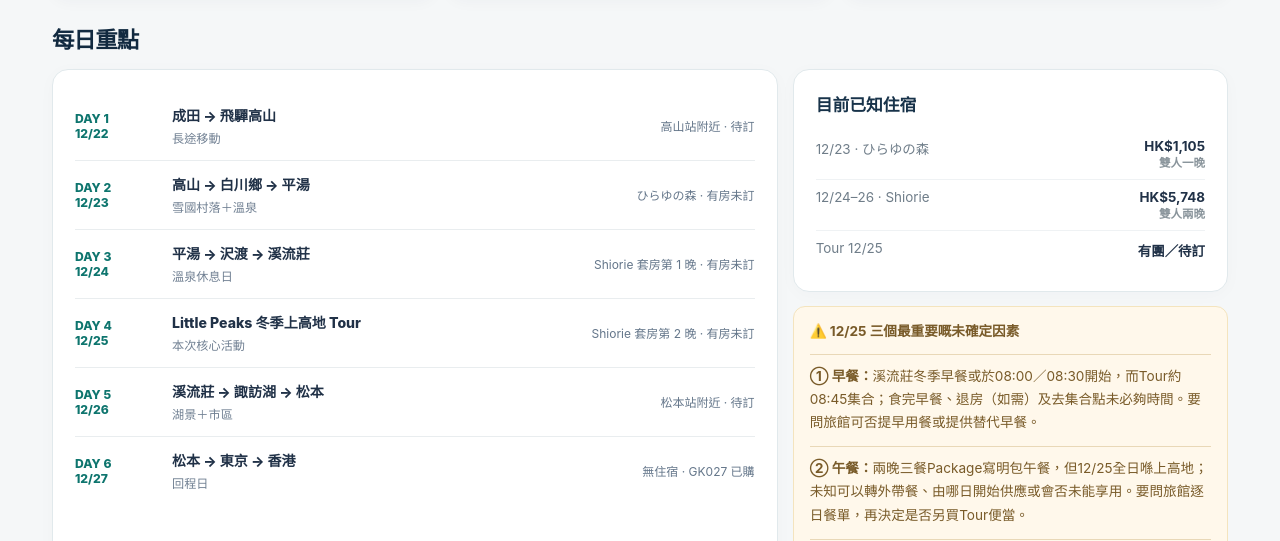
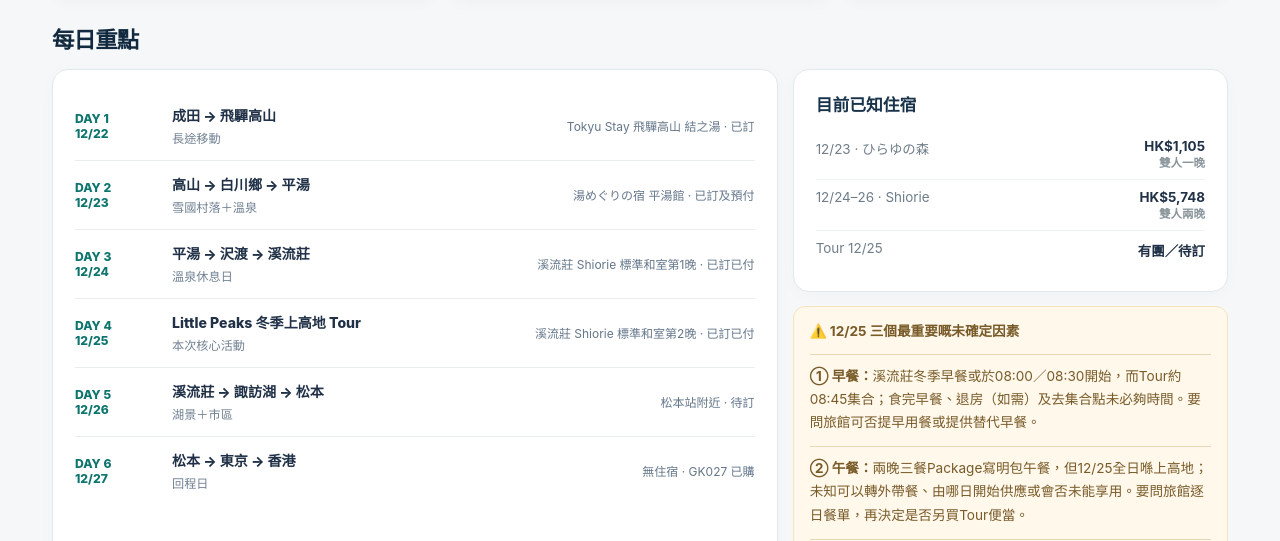
Before and after one commit to BDGOAL/kelvin, a plain HTML site: page index.html in a window 1280 px wide. Shown: the part 1344-1885 px from the top of the page. Drawn offline with Linux system fonts and the light colour scheme.

Commit message:
Update public itinerary with confirmed Takayama, Hirayukan, and Shiorie bookings (no private IDs)

```diff
--- a/index.html
+++ b/index.html
@@ -59,25 +59,25 @@ button,a,input{touch-action:manipulation}button:focus-visible,a:focus-visible,in
 <body><div class="app"><header class="hero"><div class="eyebrow">JAPAN WINTER JOURNAL · DEC 2026</div><h1>聖誕雪國之旅</h1><div class="sub">飛驒高山 · 白川鄉 · 平湯温泉 · 溪流莊 Shiorie · 上高地 · 諏訪湖 · 松本<br>詳細公共交通、住宿 Package、每日膳食、預算與預訂追蹤。</div><div class="hero-stats"><span class="stat">📅 12.22 — 12.27</span><span class="stat">👥 2 位成人</span><span class="stat">🚌 全程公共交通</span><span class="stat">✈️ GK028 / GK027 已購</span></div><div style="margin-top:16px"><button id="printBtn" onclick="window.print()">🖨️ 列印／另存 PDF</button></div></header><main class="layout"><nav class="tabs" id="tabs" aria-label="行程分頁"></nav><div id="content"></div><div class="foot">本網站為個人旅行規劃工具，資料整理於 2026-11-12。時間表、價格與酒店存貨可能變動；標註「待確認」者不得視為已預訂。日圓換港幣屬可修改估算，刷卡實際匯率以發卡行為準。上高地冬季徒步存在雪崩和結冰風險，嚮導可按天氣取消或更改路線。<div class="photo-license">📸 景點圖片使用本專案 images/ 本地檔案。未下載時顯示附有「相片尚未下載」提示嘅 SVG；點擊相片可查看原作者、授權及原始檔案。部分圖片拍攝於其他季節，只作景點識別，並非 2026 年 12 月即時雪況。酒店附近風景相不是酒店客房實拍。</div></div></main><div id="mobile-nav-slot"></div></div>
 <script>
 const DATA={rate:.04911, flights:{out:'12/22 01:10 HKG T1 → 06:20 NRT T3 · GK028',back:'12/27 19:30 NRT T3 → 23:45 HKG T1 · GK027'},days:[
- {date:'12/22',week:'二',title:'成田 → 飛驒高山',tag:'長途移動',hotel:'高山站附近 · 待訂',meals:['早餐：機場／新宿自費','午餐：新宿上車前買便當','晚餐：高山飛驒牛自費'],events:[['01:10','航班','香港 T1 → 成田 T3','GK028 06:20 抵達。機上不含餐食。','已購'],['06:20–08:10','準備','成田機場 T3','入境、領行李及前往空港第2ビル站。預留彈性。','估算'],['08:15 → 09:45','交通','Narita Express｜空港第2ビル → 新宿','參考目標班次；如果入境延誤，需要重選車次。','未訂'],['09:45–10:45','餐食','Busta 新宿 4樓','換車、買午餐便當及候車。','自費'],['11:05 → 16:50','交通','新宿 → 高山濃飛巴士中心','京王／濃飛直達高速巴士，¥8,000／人起為先前估算，未鎖定售價。','未訂'],['17:00–晚上','觀光','高山古街＋飛驒牛晚餐','入住高山站附近酒店。古街個別商店可能已關門。','未訂']]},
- {date:'12/23',week:'三',title:'高山 → 白川鄉 → 平湯',tag:'雪國村落＋溫泉',hotel:'ひらゆの森 · 有房未訂',meals:['早餐：高山自費／視酒店包餐','午餐：白川鄉自費','晚餐：ひらゆの森 Half Board 已包含'],events:[['06:30–07:30','準備','高山酒店','早餐、退房、寄存大行李，前往濃飛BT。','待安排'],['07:50 → 08:40','交通','高山濃飛BT → 白川鄉','預約制高速巴士。成人單程 ¥2,900。','未訂'],['08:40–12:15','觀光','白川鄉合掌造聚落','拍照、展望台視道路開放；午餐後回站。','自由活動'],['12:35 → 13:25','交通','白川鄉 → 高山','預約制巴士，成人單程 ¥2,900。','未訂'],['13:25–14:25','準備','高山BT／酒店','領取行李，步行去往平湯的巴士站。','待安排'],['14:40 → 15:38','交通','高山 → 平湯温泉','濃飛巴士參考班次，票價仍待核。','待確認'],['約16:00','住宿','ひらゆの森','入住、浸天然溫泉；享用飛驒牛晚餐。','有房未訂']]},
- {date:'12/24',week:'四',title:'平湯 → 沢渡 → 溪流莊',tag:'溫泉休息日',hotel:'Shiorie 套房第 1 晚 · 有房未訂',meals:['早餐：ひらゆの森 07:30（包含）','午餐：平湯自費；Shiorie 入住日午餐待核','晚餐：Shiorie 套餐包含'],events:[['07:30–08:30','餐食','ひらゆの森','已包日式早餐。','已包含'],['08:30–10:00','準備','ひらゆの森','退房時間 07:00–10:00。','待入住'],['10:00–12:20','觀光','平湯温泉','附近散步、午餐、前往巴士站。','自由活動'],['12:55 → 13:17','交通','平湯温泉 → 沢渡BT','高山—松本線跨城巴士；成人單程參考 ¥1,500。','未訂'],['13:17–14:30','交通','沢渡BT → 溪流莊','約步行 5 分鐘；請向旅館確認冬季實際入口及寄存行李。','待核'],['14:30–18:00','住宿','渓流荘しおり絵 Shiorie','43㎡ 2樓附足湯露台清流套房；套裝連住兩晚，晚餐於旅館享用。','有房未訂']]},
- {date:'12/25',week:'五',title:'Little Peaks 冬季上高地 Tour',tag:'本次核心活動',hotel:'Shiorie 套房第 2 晚 · 有房未訂',meals:['早餐：Shiorie 包餐，時間可能與團撞','午餐：酒店可否外帶／Tour 便當待核','晚餐：Shiorie 套餐包含'],events:[['約08:00','餐食','溪流莊 Shiorie','冬季早餐可能 08:00 或 08:30 開始；須問可否提早食或改其他形式。','待確認'],['08:45左右','接送','沢渡第2停車場（待核）','Little Peaks 導覽車接送，溪流莊門口集合須同嚮導書面確認。不是一般中の湯定期巴士。','待確認'],['日間','觀光','釜トンネル → 上高地','Little Peaks 雪鞋 1DAY。按風雪、雪崩風險及隊伍能力調整目標路線。','有團未訂'],['午餐','餐食','活動路上','Shiorie 三餐套餐中嘅午餐能否提供便當？如不能可另買 Tour 便當。','待確認'],['約15:30–16:30','接送','上高地 → 沢渡','時段為規劃估算，實際以嚮導通知為準。','待確認'],['晚上','住宿','Shiorie','返同一間足湯套房浸溫泉及晚餐，毋須當日帶行李登山。','套餐包含']]},
- {date:'12/26',week:'六',title:'溪流莊 → 諏訪湖 → 松本',tag:'湖景＋市區',hotel:'松本站附近 · 待訂',meals:['早餐：Shiorie 套餐包含','午餐：諏訪湖自費','晚餐：松本自費'],events:[['08:00–09:05','餐食','溪流莊','早餐、退房，需確認能否趕 09:17 往松本巴士。','待確認'],['09:17 → 10:23','交通','沢渡BT → 松本BT','高山—松本線；價錢待查。','未訂'],['10:30–11:30','準備','松本駅','酒店寄存行李、準備轉 JR。','未訂'],['中午','交通','松本駅 → 上諏訪駅','JR 篠ノ井線／中央本線方向，待選具體列車。','待選車次'],['下午','觀光','諏訪湖','湖邊散步，片倉館千人風呂視當日營業。','備選門票'],['傍晚','交通','上諏訪 → 松本','JR 返松本，入住車站附近酒店。','未訂']]},
+ {date:'12/22',week:'二',title:'成田 → 飛驒高山',tag:'長途移動',hotel:'Tokyu Stay 飛驒高山 結之湯 · 已訂',meals:['早餐：機場／新宿自費','午餐：新宿上車前買便當','晚餐：高山飛驒牛自費'],events:[['01:10','航班','香港 T1 → 成田 T3','GK028 06:20 抵達。機上不含餐食。','已購'],['06:20–08:10','準備','成田機場 T3','入境、領行李及前往空港第2ビル站。預留彈性。','估算'],['08:15 → 09:45','交通','Narita Express｜空港第2ビル → 新宿','參考目標班次；如果入境延誤，需要重選車次。','未訂'],['09:45–10:45','餐食','Busta 新宿 4樓','換車、買午餐便當及候車。','自費'],['11:05 → 16:50','交通','新宿 → 高山濃飛巴士中心','京王／濃飛直達高速巴士，¥8,000／人起為先前估算，未鎖定售價。','未訂'],['17:00–晚上','觀光','高山古街＋飛驒牛晚餐','入住已訂 Tokyu Stay Hida Takayama Musubinoyu（Superior Twin 禁煙），房費HK$956.32預計12/18扣款，另現場入湯稅¥300。古街部分商店可能已關門。','酒店已訂']]},
+ {date:'12/23',week:'三',title:'高山 → 白川鄉 → 平湯',tag:'雪國村落＋溫泉',hotel:'湯めぐりの宿 平湯館 · 已訂及預付',meals:['早餐：高山自費／視酒店包餐','午餐：白川鄉自費','晚餐：平湯館早鳥一泊二食已包'],events:[['06:30–07:30','準備','高山酒店','早餐、退房、寄存大行李，前往濃飛BT。','待安排'],['07:50 → 08:40','交通','高山濃飛BT → 白川鄉','預約制高速巴士。成人單程 ¥2,900。','未訂'],['08:40–12:15','觀光','白川鄉合掌造聚落','拍照、展望台視道路開放；午餐後回站。','自由活動'],['12:35 → 13:25','交通','白川鄉 → 高山','預約制巴士，成人單程 ¥2,900。','未訂'],['13:25–14:25','準備','高山BT／酒店','領取行李，步行去往平湯的巴士站。','待安排'],['14:40 → 15:38','交通','高山 → 平湯温泉','濃飛巴士參考班次，票價仍待核。','待確認'],['約16:00','住宿','ひらゆの森','入住湯めぐりの宿 平湯館，早鳥30方案包含晚餐與翌日早餐；酒店預計到達時間原填15:00，需通知改約16:00。','已訂已付']]},
+ {date:'12/24',week:'四',title:'平湯 → 沢渡 → 溪流莊',tag:'溫泉休息日',hotel:'溪流莊 Shiorie 標準和室第1晚 · 已訂已付',meals:['早餐：平湯館一泊二食已包（供餐時間待酒店確認）','午餐：平湯自費（Shiorie標準方案不含午餐）','晚餐：Shiorie 套餐包含'],events:[['07:30–08:30','餐食','ひらゆの森','平湯館早鳥一泊二食早餐；正式供餐時間請旅館確認。','已包含'],['08:30–10:00','準備','平湯館','確認信標示退房至12:00；實際可按12:55往沢渡巴士安排。','待入住'],['10:00–12:20','觀光','平湯温泉','附近散步、午餐、前往巴士站。','自由活動'],['12:55 → 13:17','交通','平湯温泉 → 沢渡BT','高山—松本線跨城巴士；成人單程參考 ¥1,500。','未訂'],['13:17–14:30','交通','沢渡BT → 溪流莊','約步行 5 分鐘；請向旅館確認冬季實際入口及寄存行李。','待核'],['14:30–18:00','住宿','渓流荘しおり絵 Shiorie','已訂「Shiorie的正調」標準一泊二食、臨梓川琉球榻榻米2樓和室，兩晚預付¥102,500；15:00入住，12/26 11:00退房。','已訂已付']]},
+ {date:'12/25',week:'五',title:'Little Peaks 冬季上高地 Tour',tag:'本次核心活動',hotel:'溪流莊 Shiorie 標準和室第2晚 · 已訂已付',meals:['早餐：Shiorie已包，供餐時間與08:50集合需協調','午餐：酒店不包；Little Peaks兩份便當待確認','晚餐：Shiorie 套餐包含'],events:[['約08:00','餐食','溪流莊 Shiorie','冬季早餐可能 08:00 或 08:30 開始；須問可否提早食或改其他形式。','待確認'],['08:45左右','接送','沢渡第2停車場（待核）','Little Peaks 導覽車接送，溪流莊門口集合須同嚮導書面確認。不是一般中の湯定期巴士。','待確認'],['日間','觀光','釜トンネル → 上高地','Little Peaks 雪鞋 1DAY。按風雪、雪崩風險及隊伍能力調整目標路線。','有團未訂'],['午餐','餐食','活動路上','Shiorie標準一泊二食不含午餐；報名頁已選兩份¥600便當，須向Little Peaks核實供應及費用。','待確認'],['約15:30–16:30','接送','上高地 → 沢渡','時段為規劃估算，實際以嚮導通知為準。','待確認'],['晚上','住宿','Shiorie','返同一間琉球榻榻米和室，享用已包含晚餐；當日毋須帶大行李登山。','已包含']]},
+ {date:'12/26',week:'六',title:'溪流莊 → 諏訪湖 → 松本',tag:'湖景＋市區',hotel:'松本站附近 · 待訂',meals:['早餐：Shiorie 套餐包含','午餐：諏訪湖自費','晚餐：松本自費'],events:[['08:00–09:05','餐食','溪流莊','早餐、退房（最遲11:00），須確認能否趕09:17往松本巴士。','待確認'],['09:17 → 10:23','交通','沢渡BT → 松本BT','高山—松本線；價錢待查。','未訂'],['10:30–11:30','準備','松本駅','酒店寄存行李、準備轉 JR。','未訂'],['中午','交通','松本駅 → 上諏訪駅','JR 篠ノ井線／中央本線方向，待選具體列車。','待選車次'],['下午','觀光','諏訪湖','湖邊散步，片倉館千人風呂視當日營業。','備選門票'],['傍晚','交通','上諏訪 → 松本','JR 返松本，入住車站附近酒店。','未訂']]},
  {date:'12/27',week:'日',title:'松本 → 東京 → 香港',tag:'回程日',hotel:'無住宿 · GK027 已購',meals:['早餐：松本酒店視包餐／自費','午餐：新宿自費','晚餐：成田機場自費'],events:[['07:30–09:00','準備','松本','早餐及退房，帶齊全部行李。','待安排'],['上午','交通','松本駅 → 新宿','JR 特急 Azusa，09:10 左右為先前參考，須核對 12/27 實際班次。','未訂'],['中午','餐食','新宿','午餐及換乘 Narita Express，預留延誤緩衝。','自費'],['約13:30–15:00','交通','新宿 → 成田機場','N\u0027EX 往空港第2ビル站，再到 T3；以 16:30 前到航站樓為目標。','未訂'],['16:30前','準備','成田 T3','辦理登機及出境；以 Jetstar 實際截止時間為準。','待安排'],['19:30 → 23:45','航班','成田 T3 → 香港 T1','Jetstar Japan GK027，機票已購。','已購']]}],hotels:[
- {date:'12/22–23',name:'高山站附近酒店',plan:'尚未選定',normal:null,price:null,meals:'未定',status:'未訂'},
- {date:'12/23–24',name:'ひらゆの森',plan:'【Half Board】A reasonable price includes premium Hida beef loin dinner and traditional Japanese breakfast',normal:22500,price:22500,meals:'12/23 晚餐＋12/24 07:30 早餐',status:'見到有房，尚未證實訂妥'},
- {date:'12/24–26',name:'溪流莊 Shiorie · 43㎡ 2樓附足湯露台清流套房',plan:'【冬季奢華湯泊】高級套房美食與健康療癒連住之旅（2晚起）',normal:123200,price:117040,meals:'早／午／晚（按酒店供餐日；12/25 午餐與 Tour 衝突待核）',status:'有兩晚房價可訂，尚未證實付款'},
+ {date:'12/22–23',name:'Tokyu Stay Hida Takayama Musubinoyu',plan:'Superior Twin Room - Non-Smoking｜24㎡｜Agoda預訂',normal:null,price:null,hkdPrice:971.04,meals:'早餐未確認包含；12/18預計扣HK$956.32，另現場入湯稅¥300（約HK$14.72）',status:'已訂，尚待12/18扣款'},
+ {date:'12/23–24',name:'湯めぐりの宿 平湯館',plan:'【早期割30】1か月前までのご予約でお得な飛騨旅＜夕朝食付＞｜禁煙和洋室',normal:39600,price:37600,meals:'晚餐＋翌日早餐已包含；需修改預計到達時間',status:'已訂、已付¥37,600'},
+ {date:'12/24–26',name:'溪流莊 Shiorie · 臨梓川琉球榻榻米2樓和室',plan:'【標準方案】Shiorie的正調 ─ 品味風土恩澤的一泊二食基本之旅',normal:102500,price:102500,meals:'兩晚晚餐＋早餐；12/25午餐不包含',status:'已訂、已預付¥102,500'},
  {date:'12/26–27',name:'松本站附近酒店',plan:'尚未選定',normal:null,price:null,meals:'未定',status:'未訂'}
  ],budget:[
- ['ひらゆの森 Half Board',22500,'住宿','房價起，尚未付款'],['Shiorie套房兩晚（會員價）',117040,'住宿','普通價 ¥123,200；已用會員價列入'],['成田→新宿 N\u0027EX',6660,'鐵路','估算，未訂'],['新宿→高山高速巴士',16000,'高速巴士','優惠價參考，未訂'],['高山→白川鄉',5800,'高速巴士','兩人，未訂'],['白川鄉→高山',5800,'高速巴士','兩人，未訂'],['平湯→沢渡',3000,'高速巴士','兩人，未訂'],['Little Peaks日文團費參考',21000,'Tour','兩人；若需英文另核價'],['Little Peaks保險參考',400,'Tour','兩人，未定是否另收'],['高山→平湯巴士',null,'高速巴士','待報價'],['沢渡→松本巴士',null,'高速巴士','待報價'],['松本↔上諏訪 JR',null,'鐵路','待報價'],['松本→新宿 Azusa',null,'鐵路','待報價'],['新宿→成田 N\u0027EX',null,'鐵路','待報價'],['高山酒店',null,'住宿','未選定'],['松本酒店',null,'住宿','未選定'],['自費餐飲＋入場費',null,'其他','未估算']],tasks:[
+ ['湯めぐりの宿 平湯館',37600,'住宿','原價¥39,600，已預付¥37,600'],['溪流莊 Shiorie標準和室兩晚',102500,'住宿','已預付¥102,500，一泊二食'],['成田→新宿 N\u0027EX',6660,'鐵路','估算，未訂'],['新宿→高山高速巴士',16000,'高速巴士','優惠價參考，未訂'],['高山→白川鄉',5800,'高速巴士','兩人，未訂'],['白川鄉→高山',5800,'高速巴士','兩人，未訂'],['平湯→沢渡',3000,'高速巴士','兩人，未訂'],['Little Peaks英文團申請參考',32000,'Tour','網上付款未成功；以主辦方人工確認最終收費'],['Little Peaks保險參考',400,'Tour','兩人，未定是否另收'],['高山→平湯巴士',null,'高速巴士','待報價'],['沢渡→松本巴士',null,'高速巴士','待報價'],['松本↔上諏訪 JR',null,'鐵路','待報價'],['松本→新宿 Azusa',null,'鐵路','待報價'],['新宿→成田 N\u0027EX',null,'鐵路','待報價'],['高山酒店（Agoda）',null,'住宿','已訂HK$971.04（HKD原幣，未計JPY小計）；12/18預定扣款'],['松本酒店',null,'住宿','未選定'],['自費餐飲＋入場費',null,'其他','未估算']],tasks:[
  ['機票 GK028 / GK027','已購','12/22 01:10 HKG → 06:20 NRT；12/27 19:30 NRT → 23:45 HKG'],
  ['12/22 新宿→高山11:05高速巴士','未訂','確認兩人車票、改期／誤機條款'],
- ['12/22 高山酒店','未訂','車站附近、可寄存行李'],
+ ['12/22 Tokyu Stay 高山酒店','已訂','Agoda確認；HK$971.04，12/18扣HK$956.32＋到店¥300；12/23須退房寄存行李'],
  ['12/23 白川鄉來回巴士','未訂','07:50 去、12:35 返；冬季路況'],
- ['12/23 ひらゆの森 Half Board','未訂','官網見到有房；確認飛驒牛晚餐及取消政策'],
- ['12/24–26 溪流莊足湯套房兩晚','未訂','¥117,040會員價、同房連住、三餐提供時間'],
- ['12/25 Little Peaks 上高地 Tour','有團／未訂','書面確認兩人團位、英日導覽、集合與接送、雪鞋'],
+ ['12/23 平湯館早鳥一泊二食','已付款','兩人1晚¥37,600，抵達時間需由15:00改約16:00'],
+ ['12/24–26 溪流莊標準和室兩晚','已付款','兩位兩晚¥102,500，一泊二食；12/25早餐及接送待核'],
+ ['12/25 Little Peaks 上高地 Tour','付款失敗／已電郵','網上顯示¥32,000兩人；等回覆人工訂位與付款，08:50 Sawando 或旅館接送待確認'],
  ['12/25 早餐及午餐安排','待確認','07:30/08:00能否供早餐？午餐可否外帶？'],
  ['12/26 沢渡→松本巴士','未訂','09:17 車次與溪流莊早餐衝突風險'],
  ['12/26 松本酒店及諏訪湖 JR','未訂','寄存行李、列車時間、片倉館營業'],
```
